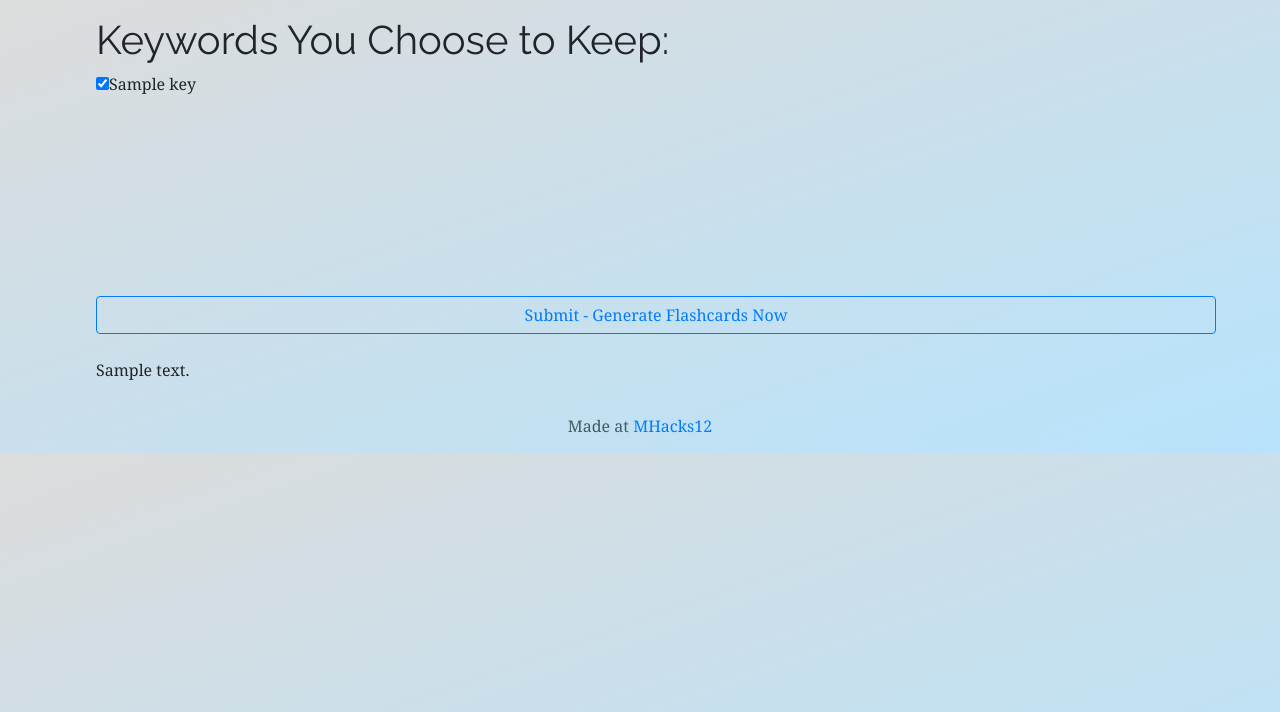
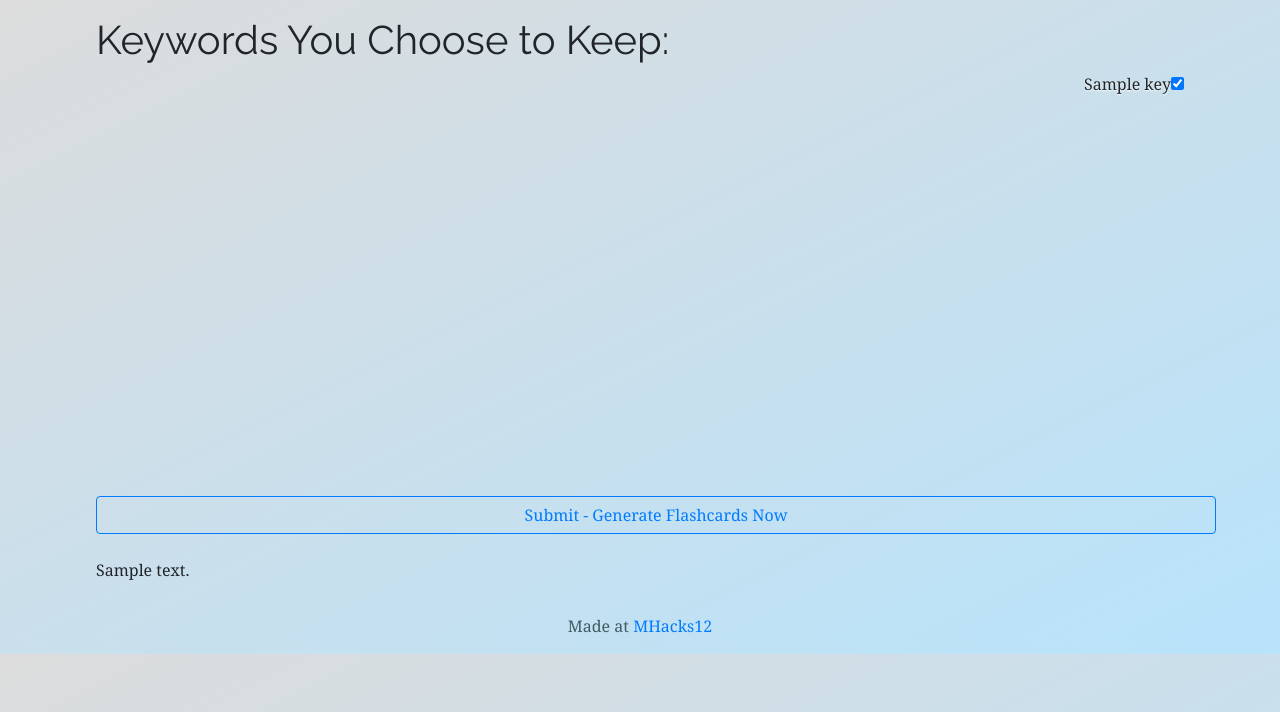
Before and after one commit to victorfu14/flashcard_generator, a Flask app: template templates/keyword_return.html in a window 1280 px wide. Shown: the top 712 px of the page. Run offline with Flask 2, Linux system fonts and the light colour scheme; the template is opened without the code that fills it: most values are stand-ins (such as "Sample title", 1, 10 or a date in 2020); some libraries are stand-ins or nearby versions.

Commit message:
even more update on format

```diff
--- a/static/css/check_keyword.css
+++ b/static/css/check_keyword.css
@@ -10,11 +10,15 @@ body{
     font-family: 'Raleway', sans-serif;
     font-weight: 400;
 }
+.parent{
+    text-align: right;
+    text-shadow: 0 .05rem .1rem rgba(255, 255, 255, 1);
+}
 .output {
     font-family: Georgia, 'Times New Roman', Times, serif;
     display: inline-block;
     zoom: 1;
-    width: 160px;
+    width: 25%;
     /* text-shadow: 0 .05rem .1rem rgba(255, 255, 255, 1);
     box-shadow: inset 0 0 5rem rgba(255, 255, 255, 0.5); */
 }
@@ -29,7 +33,7 @@ body{
 /*
  * Footer
  */
- .mastfoot {
+.mastfoot {
     text-align: center;
     color: rgba(2, 31, 32, 0.685);
 }
--- a/templates/keyword_return.html
+++ b/templates/keyword_return.html
@@ -13,9 +13,9 @@
 <body>
     <div class="cover-container d-flex w-100 h-100 p-3 mx-auto flex-column">
         <h1 class="top">Keywords You Choose to Keep:</h1>
-        <div style="height: 200px; overflow:auto;">
+        <div style="height: 400px; overflow:auto;">
         {% for key in keywords %}
-            <input type="checkbox" id="myCheck" value={{key}} checked><label class ="output">{{ key }}</label>
+            <div class="parent"><label class ="output">{{ key }}</label><input type="checkbox" id="myCheck" value={{key}} checked></div>
         {% endfor %}
         </div>
         <br>
@@ -25,9 +25,7 @@
         <script src="/static/js/keyword.js"></script>
     </div>
     <footer class="mastfoot mt-auto">
-        <div class="inner">
-            <p>Made at <a href="https://mhacks12.devpost.com/?ref_content=default&ref_feature=challenge&ref_medium=discover">MHacks12</a></p>
-        </div>
+        <p>Made at <a href="https://mhacks12.devpost.com/?ref_content=default&ref_feature=challenge&ref_medium=discover">MHacks12</a></p>
     </footer>
 </body>
 </html>
```
